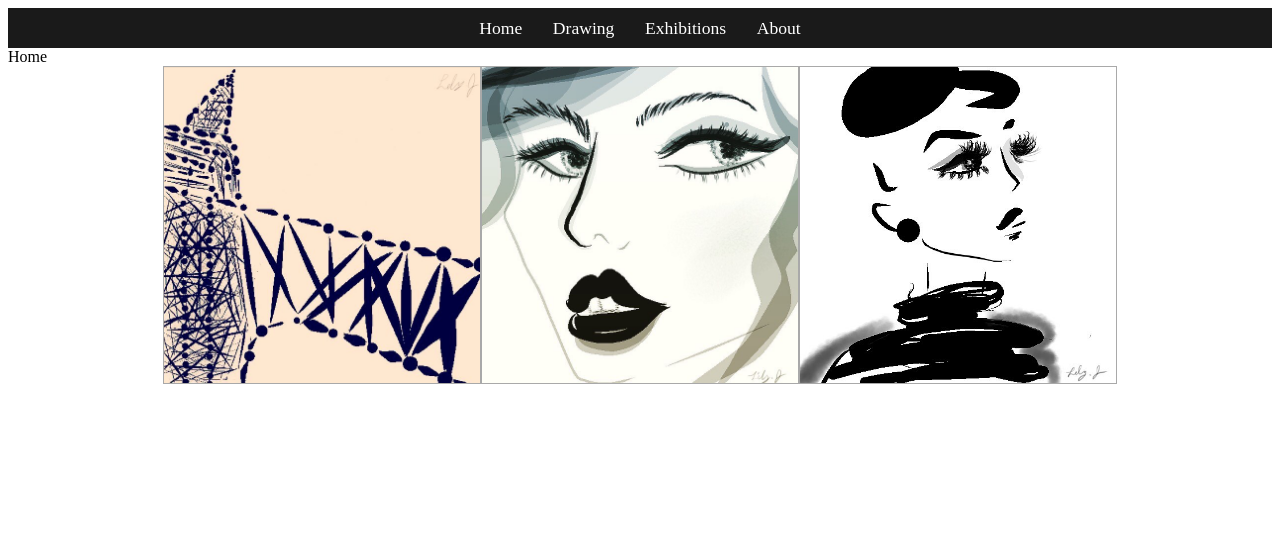
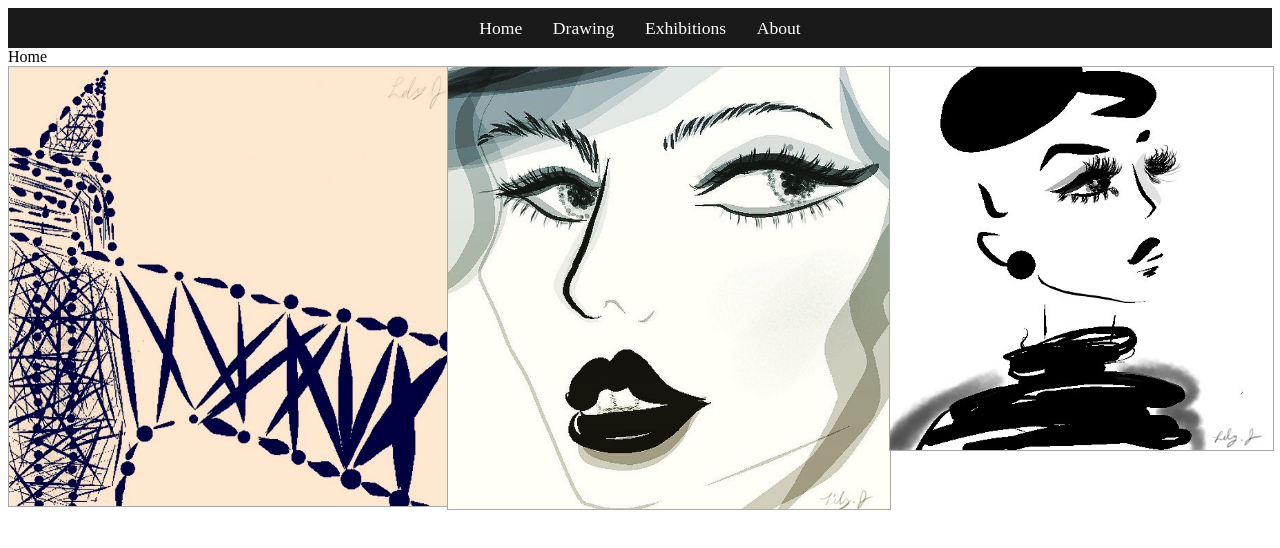
Before and after one commit to lmiller1990/lily-drawing-homepage, a Vue app: page /#/home in a window 1280 px wide. Shown: the top 548 px of the page. Built offline with nearby package versions, Linux system fonts and the light colour scheme.

Commit message:
Size images correctly

```diff
--- a/src/components/pages/home/LargeOverlay.vue
+++ b/src/components/pages/home/LargeOverlay.vue
@@ -21,6 +21,6 @@
 
 <style scoped>
 .artwork-collection {
-  text-align: center;
+  display: flex;
 }
 </style>
--- a/src/components/shared/DrawingTile.vue
+++ b/src/components/shared/DrawingTile.vue
@@ -1,5 +1,7 @@
 <template>
-  <img class="artwork-tile" :src="img" />
+  <div class="artwork-tile-wrapper">
+    <img class="artwork-tile" :src="img" />
+  </div>
 </template>
 
 <script>
@@ -22,8 +24,12 @@
 </script>
 
 <style scoped>
+.artwork-tile-wrapper {
+  display: inline-block;
+}
+
 .artwork-tile {
-  width: 25%;
+  width: 100%;
   border: 1px solid darkgrey;
 }
 
```
